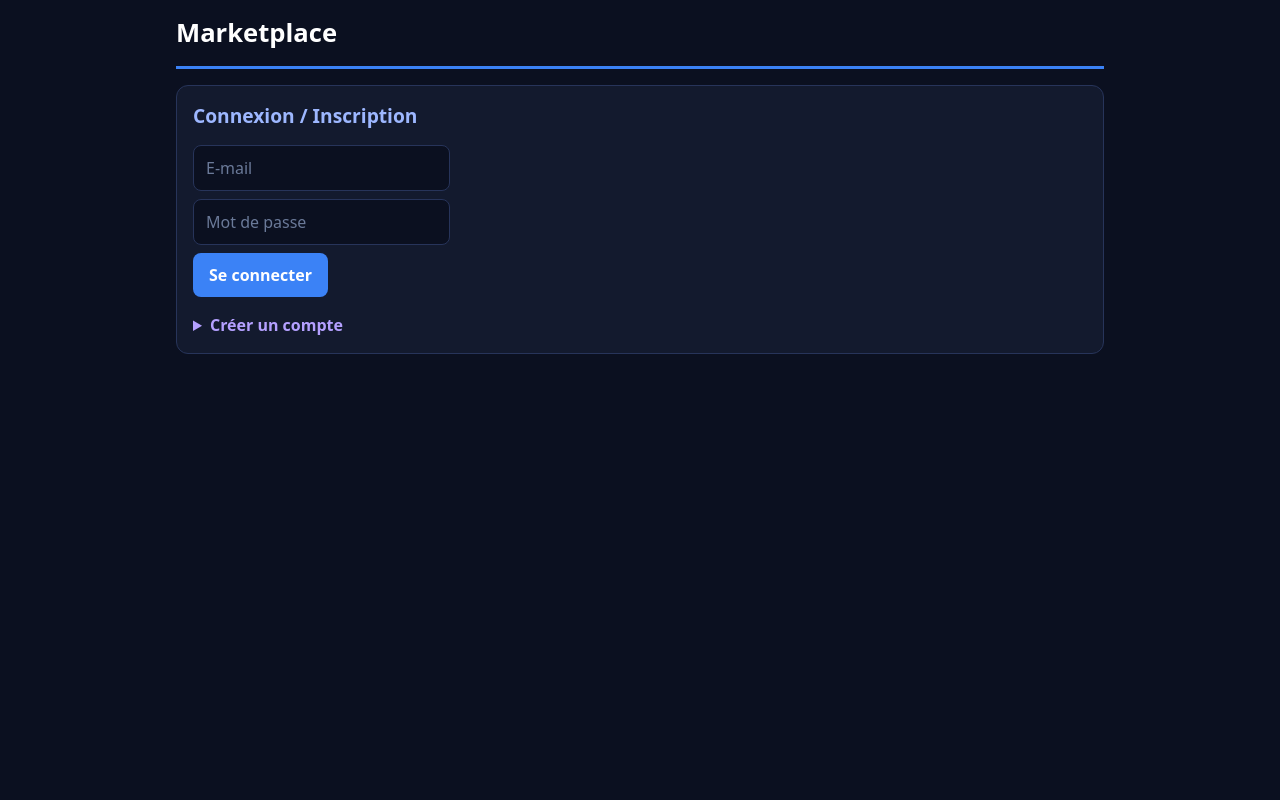
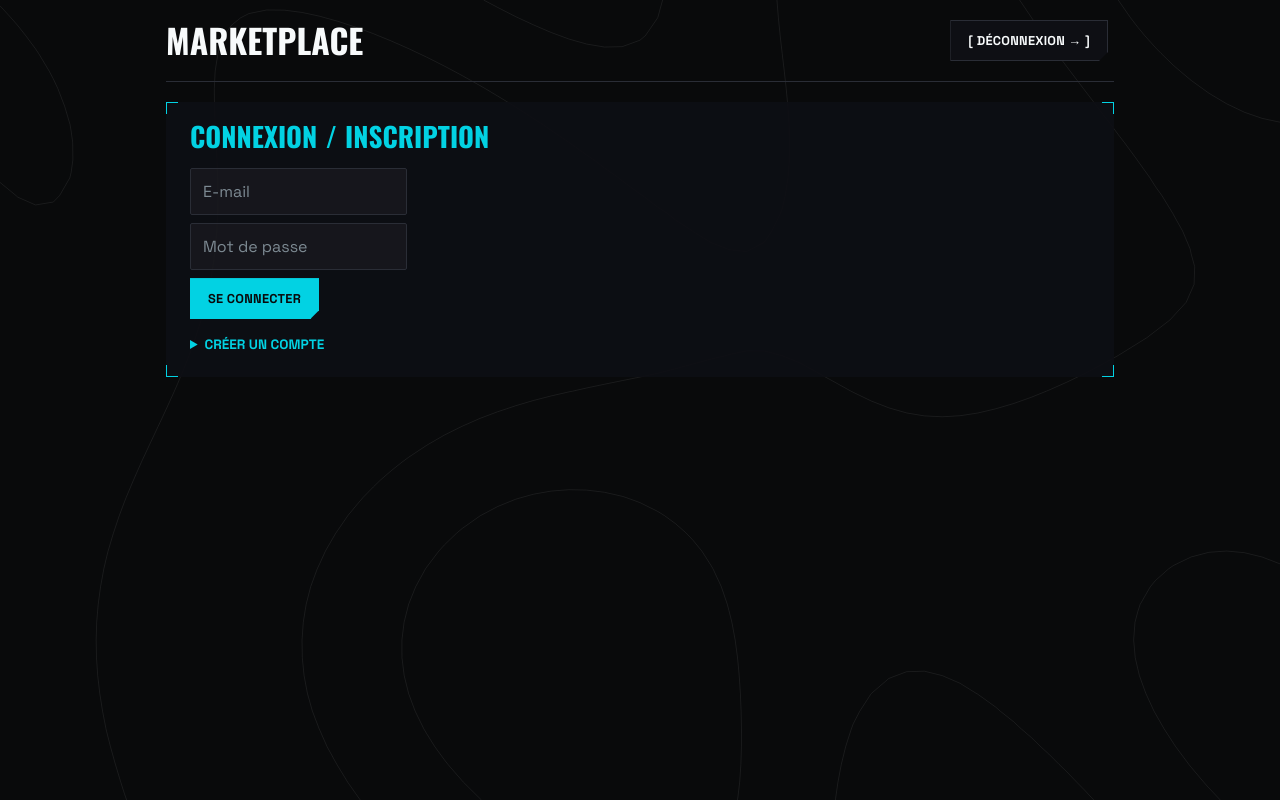
Before and after one commit to kouadiokouassiezechiel9-pixel/APPLICATION, a website: page index.html in a window 1280 px wide. Drawn offline with nearby package versions, Linux system fonts and the light colour scheme; no server answers.

Commit message:
Add files via upload

```diff
--- a/app.js
+++ b/app.js
@@ -176,3 +176,47 @@ $('#add').onclick = run(async () => {
   await loadMerchant(); say(msg, ok);
 });
 refresh();
+
+// ---- Design : titres mot par mot, fond de courbes de niveau ----
+(() => {
+  const reduce = matchMedia('(prefers-reduced-motion: reduce)').matches;
+  const io = 'IntersectionObserver' in window ? new IntersectionObserver((es) => es.forEach(e => { if (e.isIntersecting) { e.target.classList.add('in'); io.unobserve(e.target); } }), { rootMargin: '0px 0px -10% 0px' }) : null;
+  document.querySelectorAll('header h1, section h2').forEach(h => {
+    const txt = h.textContent.trim(); h.setAttribute('aria-label', txt);
+    h.replaceChildren(...txt.split(/\s+/).map((w, i) => { const s = document.createElement('span'); s.className = 'w'; s.setAttribute('aria-hidden', 'true'); s.style.setProperty('--i', i); s.textContent = w; return s; }));
+    if (reduce || !io) h.classList.add('in'); else io.observe(h);
+  });
+})();
+(() => {
+  const cv = document.getElementById('contours'); if (!cv || !cv.getContext) return;
+  const ctx = cv.getContext('2d'), CELLS = 72, COUNT = 2.5, SCALE = 3.8, AMP = 0.37;
+  const field = (x, y, t) => {
+    let f = Math.sin(x + t * 0.6) * 0.5; f += Math.sin(y * 0.85 - t * 0.45) * 0.45;
+    f += Math.sin((x + y) * 0.65 + t * 0.35) * 0.35; f += Math.sin((x - y) * 0.95 - t * 0.55) * 0.25;
+    return f * 0.5 + 0.5;
+  };
+  const size = () => { const r = Math.min(devicePixelRatio || 1, 2); cv.width = Math.round(innerWidth * r); cv.height = Math.round(innerHeight * r); };
+  const draw = (now) => {
+    const w = cv.width, h = cv.height, t = now / 1000 * 1.66;
+    const cols = w >= h ? CELLS : Math.max(8, Math.round(CELLS * w / h)), rows = Math.max(8, Math.round(cols * h / w));
+    const sx = w / cols, sy = h / rows, asp = w / h, v = new Float32Array((cols + 1) * (rows + 1));
+    for (let j = 0; j <= rows; j++) for (let i = 0; i <= cols; i++) {
+      const nx = ((i / cols) * 2 - 1) * asp * SCALE, ny = ((j / rows) * 2 - 1) * SCALE;
+      v[j * (cols + 1) + i] = field(nx + Math.sin(ny * 0.8 + t * 0.7) * AMP, ny + Math.cos(nx * 0.7 - t * 0.6) * AMP, t) * COUNT;
+    }
+    ctx.clearRect(0, 0, w, h); ctx.strokeStyle = 'rgba(255,255,255,0.07)'; ctx.lineWidth = 1; ctx.beginPath();
+    const seg = (p, q) => { ctx.moveTo(p[0], p[1]); ctx.lineTo(q[0], q[1]); };
+    for (let L = 0.5; L < COUNT; L += 1) for (let j = 0; j < rows; j++) for (let i = 0; i < cols; i++) {
+      const a = v[j * (cols + 1) + i], b = v[j * (cols + 1) + i + 1], c = v[(j + 1) * (cols + 1) + i + 1], d = v[(j + 1) * (cols + 1) + i];
+      const k = (a > L ? 8 : 0) | (b > L ? 4 : 0) | (c > L ? 2 : 0) | (d > L ? 1 : 0); if (k === 0 || k === 15) continue;
+      const x0 = i * sx, y0 = j * sy, T = [x0 + sx * ((L - a) / (b - a)), y0], R = [x0 + sx, y0 + sy * ((L - b) / (c - b))], B = [x0 + sx * ((L - d) / (c - d)), y0 + sy], Lf = [x0, y0 + sy * ((L - a) / (d - a))];
+      switch (k) { case 1: case 14: seg(Lf, B); break; case 2: case 13: seg(B, R); break; case 3: case 12: seg(Lf, R); break; case 4: case 11: seg(T, R); break;
+        case 6: case 9: seg(T, B); break; case 7: case 8: seg(Lf, T); break; case 5: seg(Lf, T); seg(B, R); break; case 10: seg(Lf, B); seg(T, R); break; }
+    }
+    ctx.stroke();
+  };
+  size(); draw(0);
+  if (matchMedia('(prefers-reduced-motion: reduce)').matches) { addEventListener('resize', () => { size(); draw(0); }); return; }
+  let last = 0; const loop = (now) => { if (!document.hidden && now - last > 50) { last = now; draw(now); } requestAnimationFrame(loop); };
+  addEventListener('resize', size); requestAnimationFrame(loop);
+})();
--- a/index.html
+++ b/index.html
@@ -1,47 +1,55 @@
 <!doctype html>
 <html lang="fr"><head><meta charset="utf-8"><meta name="viewport" content="width=device-width,initial-scale=1">
 <title>Marketplace</title>
+<link rel="preconnect" href="https://fonts.googleapis.com"><link rel="preconnect" href="https://fonts.gstatic.com" crossorigin><link href="https://fonts.googleapis.com/css2?family=Oswald:wght@400;500;700&family=Space+Grotesk:wght@400;500;700&display=swap" rel="stylesheet">
 <style>
-:root{color-scheme:dark;--fond:#0b1020;--carte:#131a2e;--carte2:#1a2340;--bord:#27345a;--texte:#e8ecf6;--gris:#93a0bd;--accent:#3b82f6;--accent-h:#2563eb;--cta:#8b5cf6;--cta-h:#7c3aed}
+:root{color-scheme:dark;--bg:#090a0b;--panel:rgba(14,15,20,.9);--panel2:#1b1d24;--line:#2a2d36;--txt:#f7fafb;--mut:#b6c1c8;--acc:#02d2e3;--err:#ff5a5a;--disp:"Oswald",Impact,sans-serif;--sans:"Space Grotesk",system-ui,sans-serif;--ease:cubic-bezier(.33,0,0,1)}
 *{box-sizing:border-box}
-body{font-family:system-ui,-apple-system,"Segoe UI",sans-serif;max-width:960px;margin:0 auto;padding:0 16px 40px;line-height:1.5;background:var(--fond);color:var(--texte)}
-header{display:flex;justify-content:space-between;align-items:center;gap:12px;padding:14px 0;border-bottom:3px solid var(--accent);margin-bottom:8px}
-h1{margin:0;font-size:1.6rem;color:#fff}
-h2{margin:0 0 10px;font-size:1.2rem;color:#9db7ff}
-h3{margin:18px 0 8px;font-size:1rem;color:var(--texte)}
-section{background:var(--carte);border:1px solid var(--bord);border-radius:12px;padding:16px;margin:16px 0}
-input,select{padding:10px 12px;margin:4px 4px 4px 0;font:inherit;color:var(--texte);background:var(--fond);border:1px solid var(--bord);border-radius:8px;max-width:100%}
-input::placeholder{color:#6b7a99}
-input:focus,select:focus{outline:2px solid var(--accent);border-color:var(--accent)}
-input[type=checkbox]{margin-right:6px;accent-color:var(--accent)}
-button{padding:10px 16px;margin:4px 4px 4px 0;font:inherit;font-weight:600;border:0;border-radius:8px;background:var(--accent);color:#fff;cursor:pointer}
-button:hover{background:var(--accent-h)}
-button:disabled{opacity:.55;cursor:wait}
-#logout,#ckCancel,#chClose{background:var(--carte2);color:var(--texte);border:1px solid var(--bord)}
-#order,#ckOk,#pay{background:var(--cta);color:#fff}
-#order:hover,#ckOk:hover,#pay:hover{background:var(--cta-h)}
+body{font-family:var(--sans);background:var(--bg);color:var(--txt);margin:0 auto;max-width:980px;padding:0 16px 48px;line-height:1.45}
+#contours{position:fixed;inset:0;width:100%;height:100%;z-index:-1;pointer-events:none}
+header{display:flex;justify-content:space-between;align-items:center;gap:12px;padding:16px 0;border-bottom:1px solid var(--line);margin-bottom:8px}
+h1,h2{font-family:var(--disp);font-weight:700;text-transform:uppercase;line-height:.95;margin:0;display:flex;flex-wrap:wrap;column-gap:.3em}
+h1{font-size:2.1rem}
+h2{font-size:1.7rem;color:var(--acc);margin-bottom:14px}
+h3{text-transform:uppercase;font-size:.85rem;letter-spacing:.04em;color:var(--mut);margin:18px 0 8px}
+.w{display:inline-block;opacity:0;transform:translateY(.35em);transition:opacity .6s var(--ease),transform .6s var(--ease);transition-delay:calc(var(--i)*90ms)}
+.in .w{opacity:1;transform:none}
+#who{font-size:.8rem;text-transform:uppercase;color:var(--mut)}
+section{position:relative;margin:20px 0;padding:22px 24px;background-color:var(--panel);background-image:linear-gradient(var(--acc),var(--acc)),linear-gradient(var(--acc),var(--acc)),linear-gradient(var(--acc),var(--acc)),linear-gradient(var(--acc),var(--acc)),linear-gradient(var(--acc),var(--acc)),linear-gradient(var(--acc),var(--acc)),linear-gradient(var(--acc),var(--acc)),linear-gradient(var(--acc),var(--acc));background-size:12px 1px,1px 12px,12px 1px,1px 12px,12px 1px,1px 12px,12px 1px,1px 12px;background-position:0 0,0 0,100% 0,100% 0,0 100%,0 100%,100% 100%,100% 100%;background-repeat:no-repeat}
+input,select{padding:11px 12px;margin:4px 6px 4px 0;font:inherit;color:var(--txt);background:rgba(255,255,255,.04);border:1px solid var(--line);border-radius:2px;max-width:100%}
+input::placeholder{color:#7d8a93}
+input:focus,select:focus{outline:1px solid var(--acc);border-color:var(--acc)}
+input[type=checkbox]{margin-right:6px;accent-color:var(--acc)}
+button,label.btn{display:inline-block;font:700 .8rem var(--sans);text-transform:uppercase;letter-spacing:.02em;padding:12px 18px;margin:4px 6px 4px 0;border:0;color:var(--acc);background:#0e0f14;box-shadow:inset 0 0 0 1px var(--acc);clip-path:polygon(0 0,100% 0,100% calc(100% - 9px),calc(100% - 9px) 100%,0 100%);cursor:pointer;transition:background 250ms var(--ease),color 250ms var(--ease)}
+button:hover,label.btn:hover{background:var(--acc);color:#090a0b}
+#order,#ckOk,#pay,#login,#register,#go,#add,#planStd,#planPre{background:var(--acc);color:#090a0b}
+#order:hover,#ckOk:hover,#pay:hover,#login:hover,#register:hover,#go:hover,#add:hover,#planStd:hover,#planPre:hover{background:#fff}
+#logout,#ckCancel,#chClose,label.btn{color:var(--txt);box-shadow:inset 0 0 0 1px var(--line)}
+#logout:hover,#ckCancel:hover,#chClose:hover,label.btn:hover{background:var(--line);color:var(--txt)}
+button:disabled{opacity:.5;cursor:wait}
 .grid{display:grid;grid-template-columns:repeat(auto-fill,minmax(210px,1fr));gap:14px;margin-top:12px}
-.card{background:var(--carte2);border:1px solid var(--bord);border-radius:12px;padding:12px}
+.card{background:var(--panel2);border:1px solid var(--line);padding:12px;transition:border-color 250ms var(--ease)}
+.card:hover{border-color:var(--acc)}
 .card p{margin:6px 0}
-.small{font-size:.85em;color:var(--gris)}
+.small{font-size:.85em;color:var(--mut)}
 details{margin-top:12px}
-summary{cursor:pointer;color:#b4a0ff;font-weight:600}
-dialog{background:var(--carte);color:var(--texte);border:1px solid var(--bord);border-radius:14px;padding:20px;max-width:440px;width:92%;box-shadow:0 10px 40px rgba(0,0,0,.6)}
-dialog::backdrop{background:rgba(0,0,0,.7)}
+summary{cursor:pointer;color:var(--acc);font-weight:700;text-transform:uppercase;font-size:.85rem}
+dialog{background:#0e0f14;color:var(--txt);border:1px solid var(--acc);padding:22px;max-width:440px;width:92%;box-shadow:0 10px 40px rgba(0,0,0,.7)}
+dialog::backdrop{background:rgba(0,0,0,.75)}
 dialog input,dialog select{width:100%}
-.msgs{max-height:260px;overflow:auto;border:1px solid var(--bord);border-radius:8px;padding:8px;margin:8px 0;background:var(--fond)}
-.me{text-align:right;color:#7db4ff}
-#toast{position:fixed;top:10px;left:50%;transform:translateX(-50%);z-index:1000;max-width:92%;padding:12px 18px;border-radius:10px;font-weight:600;box-shadow:0 4px 16px rgba(0,0,0,.5)}
-#toast.ok{background:#12285a;color:#d6e4ff;border:1px solid var(--accent)}
-#toast.err{background:#4a1515;color:#ffd6d6;border:1px solid #e25555}
-.ph{width:100%;aspect-ratio:4/3;object-fit:cover;border-radius:8px;margin-bottom:8px;background:var(--fond)}
-.prev{width:140px;height:105px;object-fit:cover;border-radius:8px;margin:6px 0}
-.thumb{width:56px;height:56px;object-fit:cover;border-radius:6px;vertical-align:middle;margin-right:8px}
-.row{background:var(--carte2);border:1px solid var(--bord);border-radius:8px;padding:10px;margin:6px 0}
-label.btn{display:inline-block;padding:10px 16px;margin:4px 4px 4px 0;font-weight:600;border-radius:8px;background:var(--carte);color:var(--texte);border:1px solid var(--bord);cursor:pointer}
+.msgs{max-height:260px;overflow:auto;border:1px solid var(--line);padding:8px;margin:8px 0;background:var(--bg)}
+.me{text-align:right;color:var(--acc)}
+#toast{position:fixed;top:10px;left:50%;transform:translateX(-50%);z-index:1000;max-width:92%;padding:12px 18px;font-weight:700;box-shadow:0 4px 16px rgba(0,0,0,.6)}
+#toast.ok{background:#06323a;color:#c4f7fb;border:1px solid var(--acc)}
+#toast.err{background:#3a0f0f;color:#ffd0d0;border:1px solid var(--err)}
+.ph{width:100%;aspect-ratio:4/3;object-fit:cover;margin-bottom:8px;background:var(--bg)}
+.prev{width:140px;height:105px;object-fit:cover;margin:6px 0}
+.thumb{width:56px;height:56px;object-fit:cover;vertical-align:middle;margin-right:8px}
+.row{background:var(--panel2);border:1px solid var(--line);padding:10px;margin:6px 0}
 </style></head><body>
+<canvas id="contours" aria-hidden="true"></canvas>
 <div id="toast" hidden role="status"></div>
-<header><h1>Marketplace</h1><div><span id="who"></span> <button id="logout" hidden>Déconnexion</button></div></header>
+<header><h1>Marketplace</h1><div><span id="who"></span> <button id="logout" hidden>[ Déconnexion → ]</button></div></header>
 
 <section id="auth"><h2>Connexion / Inscription</h2>
 <input id="email" type="email" placeholder="E-mail" autocomplete="email" autocapitalize="none" autocorrect="off" spellcheck="false"><br>
--- a/server.js
+++ b/server.js
@@ -36,7 +36,7 @@ app.use(cookie());
 const path = require('path');
 const pagesPubliques = ['index.html', 'app.js', 'admin.html', 'admin.js', 'style.css', 'admin.css'];
 const trouver = n => [path.join(__dirname, n), path.join(__dirname, 'public', n)].find(f => fs.existsSync(f)); // racine d'abord (versions les plus récentes)
-app.get('/version', (req, res) => res.type('text').send('version-couleurs-2026-10-24'));
+app.get('/version', (req, res) => res.type('text').send('version-design-2026-10-24'));
 app.get('/', (req, res) => { const f = trouver('index.html'); f ? res.sendFile(f) : res.status(404).send('index.html introuvable'); });
 for (const n of pagesPubliques) app.get('/' + n, (req, res) => { const f = trouver(n); f ? res.sendFile(f) : res.status(404).end(); });
 app.use(express.static(path.join(__dirname, 'public')));
```
Also changed, not shown: admin.html (+10 -9 lines).
